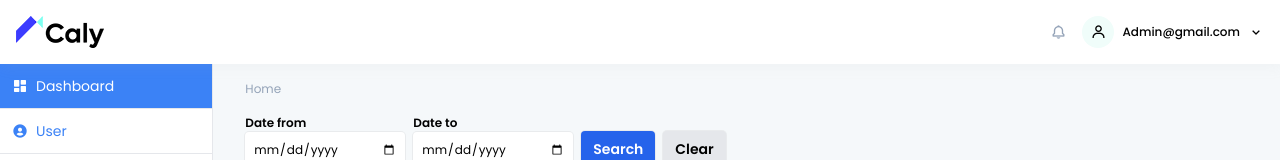
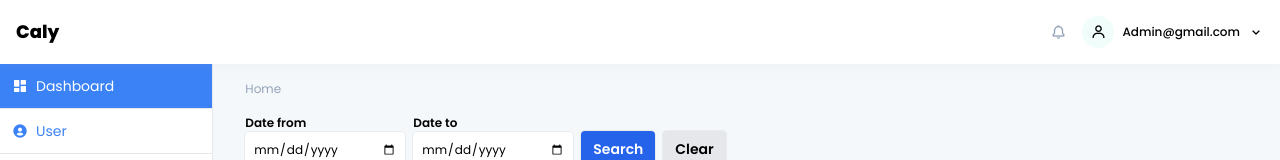
Before and after one commit to rishirathoree/admin-dash, a React (Vite) app: page / in a window 1280 px wide. Shown: the top 160 px of the page. Built offline with nearby package versions, Linux system fonts and the light colour scheme.

Commit message:
debugged fully

```diff
--- a/src/Components/Navbar.jsx
+++ b/src/Components/Navbar.jsx
@@ -1,10 +1,10 @@
 import React from 'react';
-import calyLogo from '../assets/images/calyLogo.png'
+
 const Navbar = () => {
 
   return (
     <div className='w-full p-4 ring-1 ring-black/5 shadow2 z-[100] justify-between flex items-center'>
-      <img src={calyLogo} alt="" />
+      <p className='font-extrabold text-lg'>Caly</p>
       <div className='flex items-center gap-4'>
         <i className='bx cursor-pointer text-slate-400 bx-bell'></i>
         <div className='profile'>
```
